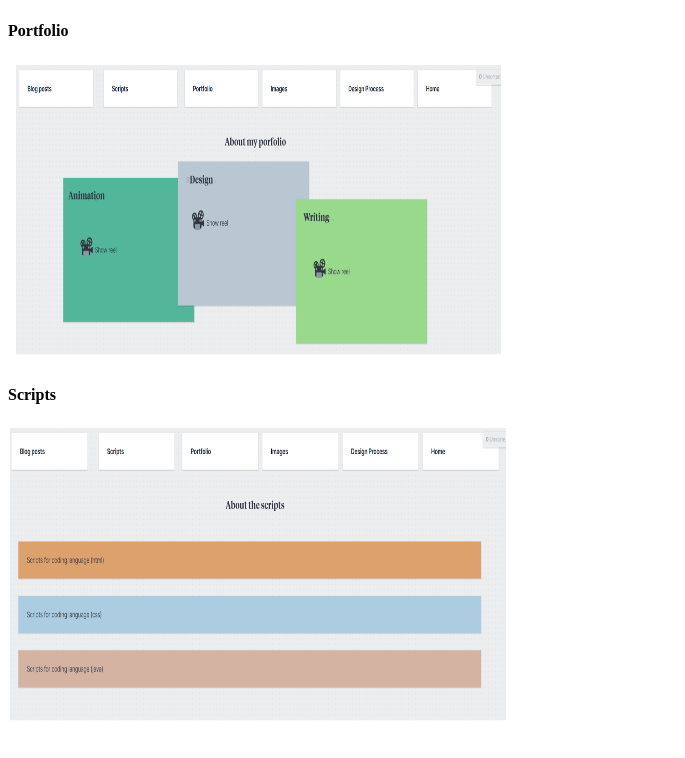
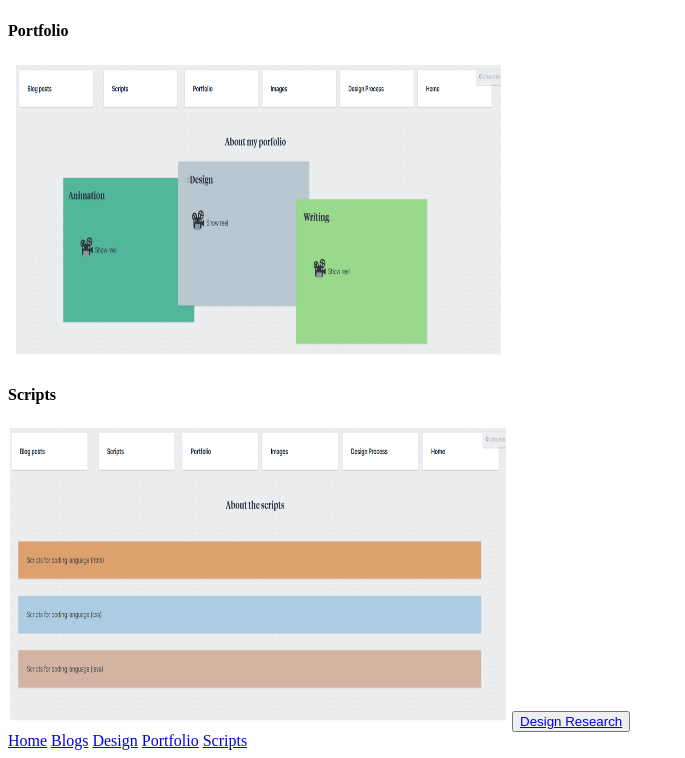
Before and after one commit to nandimpo/DIGA3008, a plain HTML site: page Design/Wireframes.html in a window 1280 px wide. Shown: the part 3108-3866 px from the top of the page, without its empty margins (0-685 px from the left). Drawn offline with Linux system fonts and the light colour scheme.

Commit message:
wireframe

```diff
--- a/Design/Wireframes.html
+++ b/Design/Wireframes.html
@@ -42,5 +42,18 @@
     <img src="../Images/Wireframes- Scripts.png" alt="Scripts" width="500" height="300">
 
 
+    <button>
+        <a href="Designresearch.html">Design Research</a>
+      </button>
 </body>
+
+<nav class="menu">
+
+    <a href="../index.html">Home</a>
+    <a href="../Blogs/BlogsHome.html">Blogs</a>
+    <a href="../Design/DesignHome.html">Design</a>
+    <a href="../Portfolio/Portfoliohome.html">Portfolio</a></li>
+    <a href="../Scripts/Scriptshome.html">Scripts</a></li>
+</nav>
+
 </html>
```
